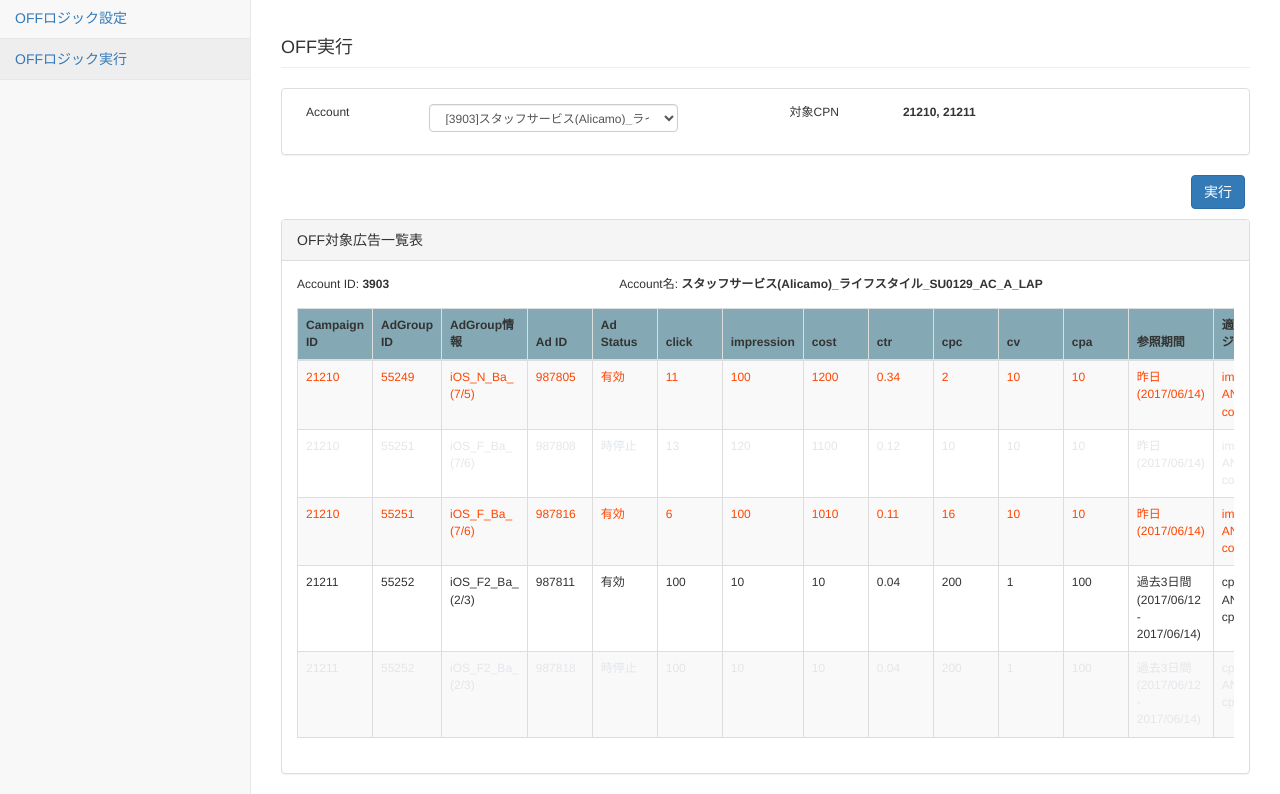
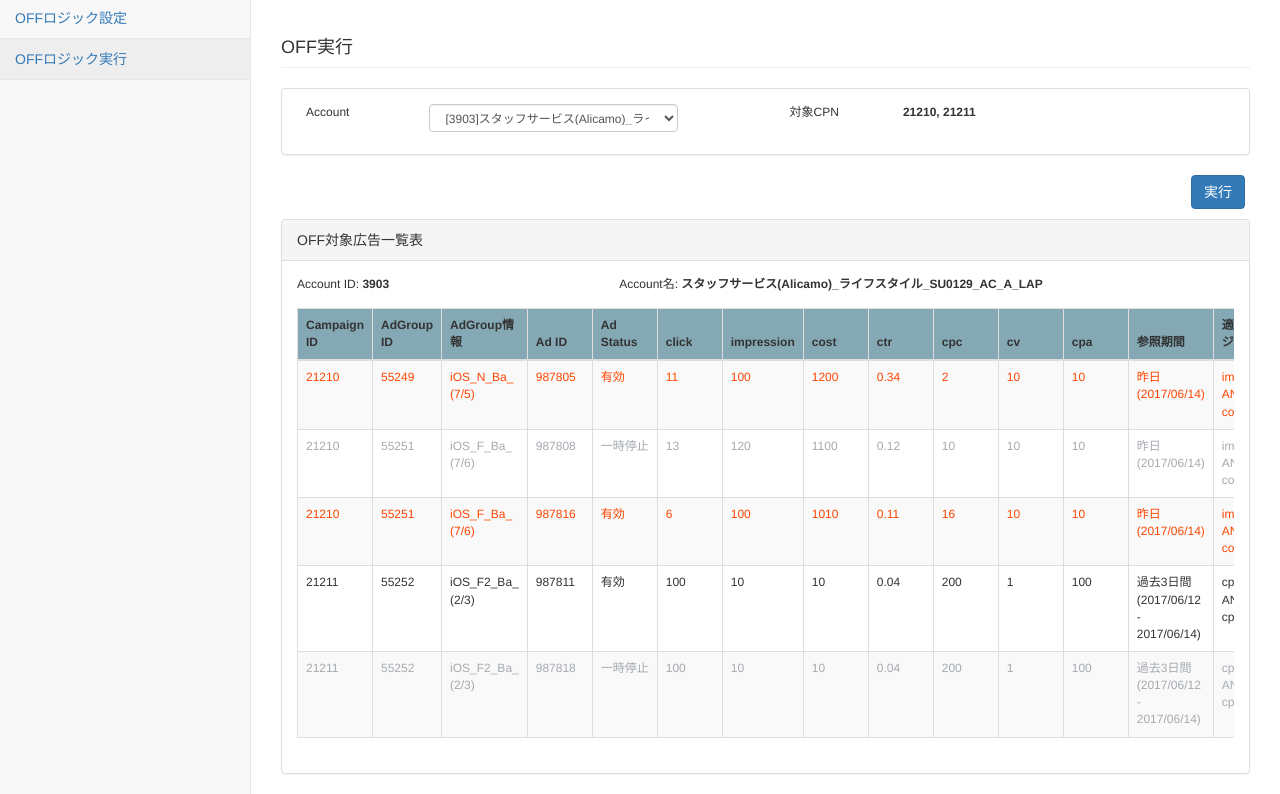
Before and after one commit to trvinhlong/bootstrap, a website: page pages/applyrule.html in a window 1280 px wide. Shown: the part 53-847 px from the top of the page. Drawn offline with Linux system fonts and the light colour scheme.

Commit message:
add css for paused ads

```diff
--- a/custom.css
+++ b/custom.css
@@ -94,5 +94,5 @@ table tr td {
 	color: orangered;
 }
 #targetTable tr.paused-ads {
-	color: #e3e6ea;
+	color: #a5aaaf;
 }
--- a/pages/applyrule.html
+++ b/pages/applyrule.html
@@ -170,7 +170,7 @@
                                             <td>55251</td>
                                             <td>iOS_F_Ba_ (7/6)</td>
                                             <td>987808</td>
-                                            <td>時停止</td>
+                                            <td>一時停止</td>
                                             <td>13</td>
                                             <td>120</td>
                                             <td>1100</td>
@@ -218,7 +218,7 @@
                                             <td>55252</td>
                                             <td>iOS_F2_Ba_ (2/3)</td>
                                             <td>987818</td>
-                                            <td>時停止</td>
+                                            <td>一時停止</td>
                                             <td>100</td>
                                             <td>10</td>
                                             <td>10</td>
```
Also changed, not shown: pages/settingrule.html (+1 -1 lines).
